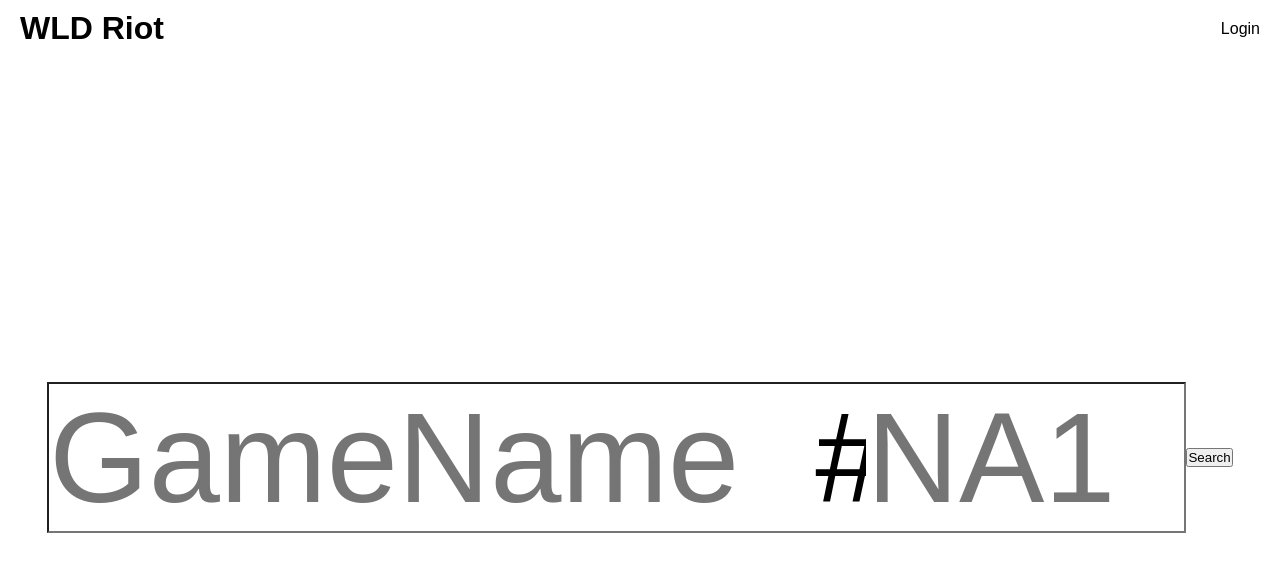
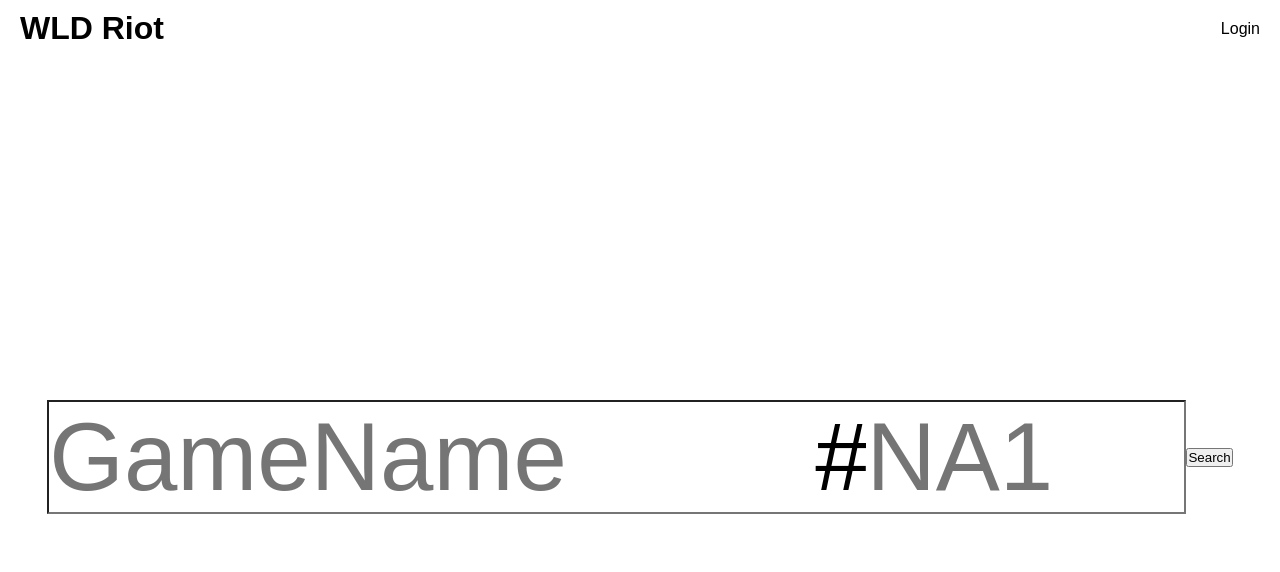
Before and after one commit to Logan-Delaney/riot-next.js, a Next.js app: page / in a window 1280 px wide. Shown: the top 572 px of the page. Built offline with nearby package versions, Linux system fonts and the light colour scheme.

Commit message:
small style change

```diff
--- a/src/app/page.module.css
+++ b/src/app/page.module.css
@@ -13,7 +13,7 @@
   border-right: none;
   padding-right: 0;
   max-height: 20vh;
-  font-size: 16vh;
+  font-size: 12vh;
   max-width: 60vw;
   outline: none;
 }
@@ -24,7 +24,7 @@
   border-right: none;
   padding-right: 0;
   max-height: 20vh;
-  font-size: 16vh;
+  font-size: 12vh;
   max-width: 4vw;
   outline: none;
 }
@@ -33,7 +33,7 @@
   border-left: none;
   padding-left: 0;
   max-height: 20vh;
-  font-size: 16vh;
+  font-size: 12vh;
   max-width: 25vw;
   outline: none;
 }
```
